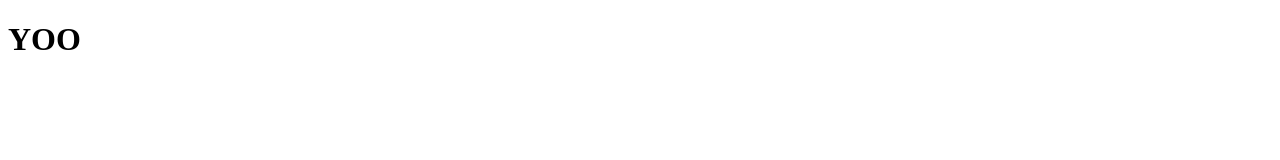
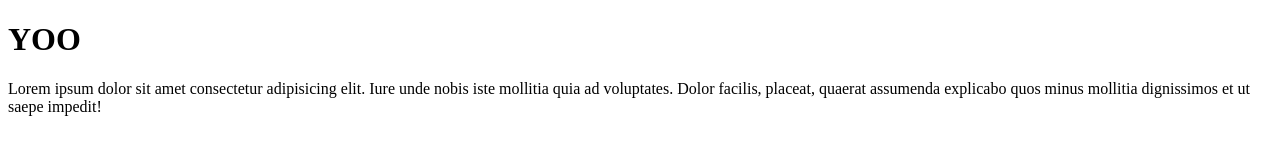
Before and after one commit to dxmark-edit/project, a plain HTML site: page index.html in a window 1280 px wide. Drawn offline with Linux system fonts and the light colour scheme.

Commit message:
Modification du fichier index.html

```diff
--- a/index.html
+++ b/index.html
@@ -7,5 +7,6 @@
  </head>
  <body>
     <h1>YOO</h1>
+    <p>Lorem ipsum dolor sit amet consectetur adipisicing elit. Iure unde nobis iste mollitia quia ad voluptates. Dolor facilis, placeat, quaerat assumenda explicabo quos minus mollitia dignissimos et ut saepe impedit!</p>
  </body>
  </html>
```
